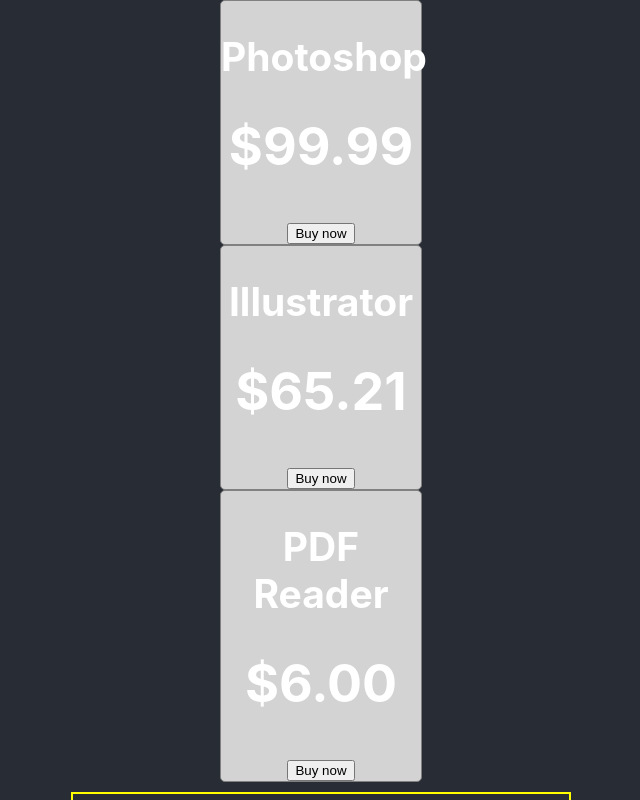
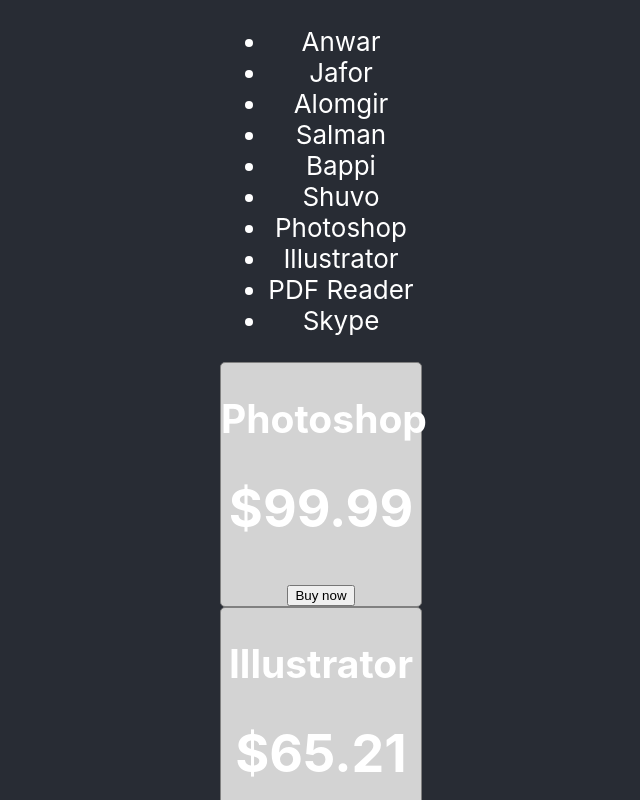
Before and after one commit to saifulemon/components-in-react.js, a React (Create React App) app: page / in a window 1280 px wide. Shown: the top 800 px of the page, without its empty margins (319-959 px from the left). Built offline with nearby package versions, Linux system fonts and the light colour scheme.

Commit message:
creating some data list using map

```diff
--- a/src/App.js
+++ b/src/App.js
@@ -2,17 +2,28 @@
 import './App.css';
 
 function App () {
+  const nayoks = ['Anwar', 'Jafor', 'Alomgir', 'Salman', 'Bappi', 'Shuvo'];
   const products = [
     {name: 'Photoshop', price: '$99.99'},
     {name: 'Illustrator', price: '$65.21'},
-    {name: 'PDF Reader', price: '$6.00'}
+    {name: 'PDF Reader', price: '$6.00'},
+    {name: 'Skype', price: '$10.00'}
   ];
+
   return (
     <div className="App">
       <header className="App-header">
-        <Product product={products[0]}></Product>
-        <Product product={products[1]}></Product>
-        <Product product={products[2]}></Product>
+        <ul>
+          {
+            nayoks.map(nayok => <li>{nayok}</li>)
+          }
+          {
+            products.map(product => <li>{product.name}</li>)
+          }
+        </ul>
+        {
+          products.map(pd => <Product product={pd}></Product>)
+        }
 
         <Person name="Tamim Iqbal" status="Batesman"></Person>
         <Person name="Mushfiqur Rahim" status="Batesman & wicket kipper"></Person>
```
